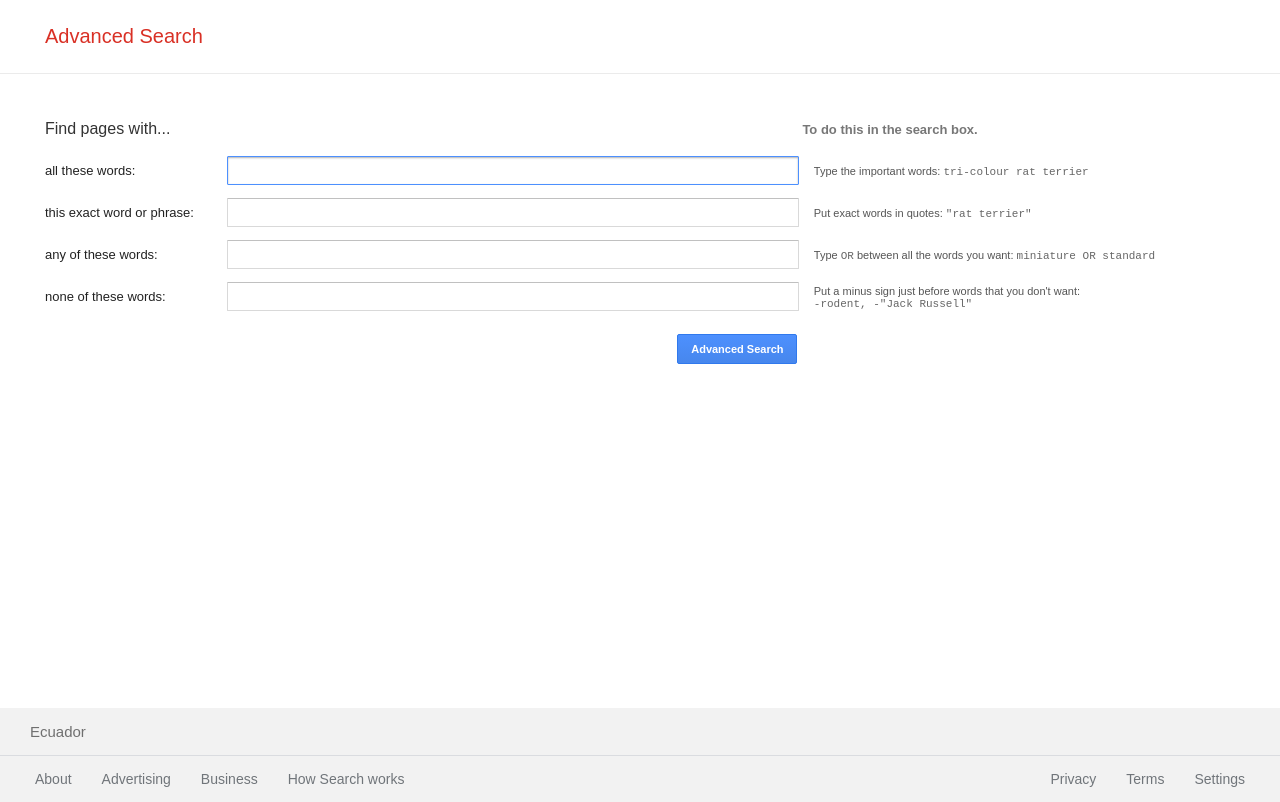
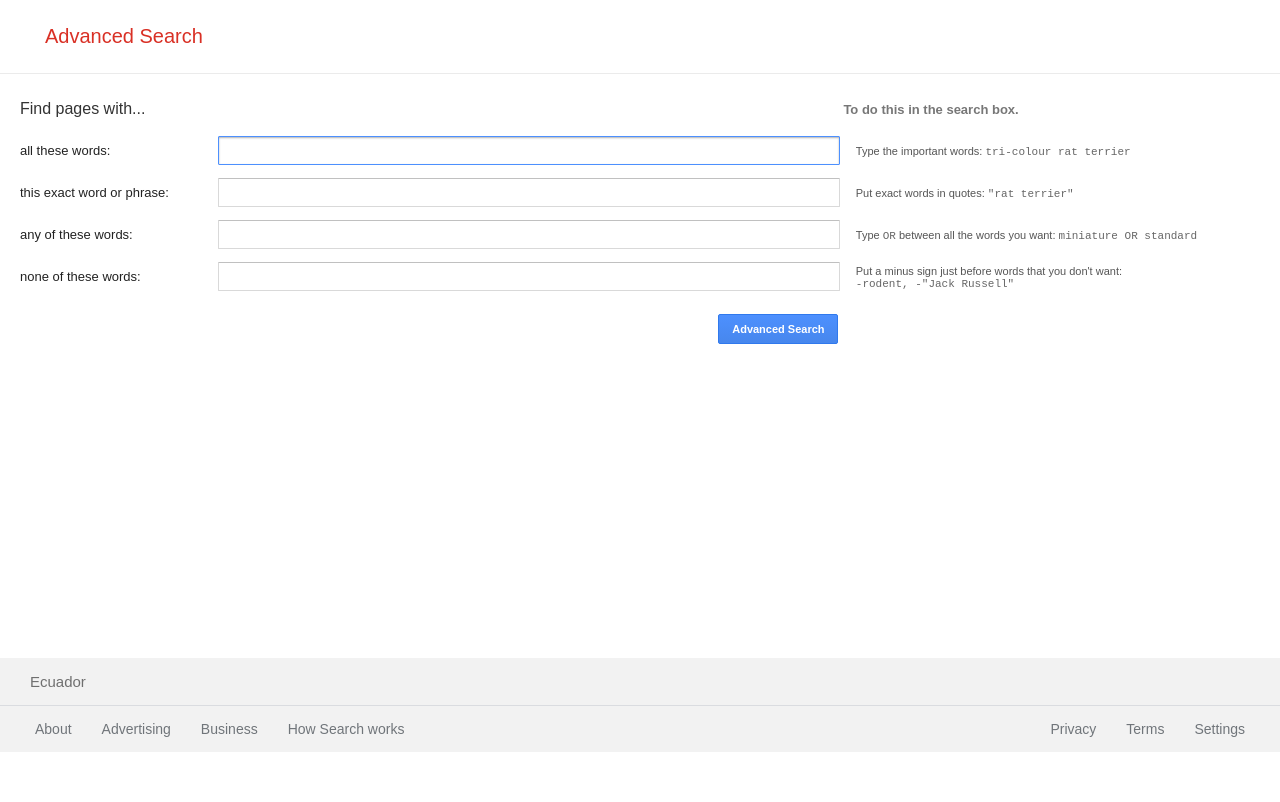
Before and after one commit to raulavilesrodriguez/google, a plain HTML site: page advanced.html in a window 1280 px wide. Shown: the part 48-850 px from the top of the page. After the commit the page ends 800 px from the top, so only its background shows below. Drawn offline with Linux system fonts and the light colour scheme.

Commit message:
actualización de estilo

```diff
--- a/advanced.html
+++ b/advanced.html
@@ -130,15 +130,15 @@
                     </div>
                 </form>
             </div>
-        </div>
 
             <div class="o3j99 container-offer">
                 <div class="offer1">
                     <div class="offer2">
-                    <a></a>
+
                     </div>
                 </div>
             </div>
+
             <footer class="o3j99 container-footer">
                 <div class="footer-pais">Ecuador</div>
                 <div class="footer-about">
@@ -160,5 +160,9 @@
                     </div>
                 </div>
             </footer>
+        </div>
+
+
+
     </body>
 </html>
--- a/styles.scss
+++ b/styles.scss
@@ -287,12 +287,13 @@ a.gb_f, span.gb_f {
 #hplogo {
     background: url(googlelogo.png) no-repeat;
     background-size: auto;
+    position:relative;
 }
 
 .a9nkvf {
     color: #4285f4;
     font: 16px/16px roboto-regular, arial, sans-serif;
-    position: relative;
+    position: absolute;
     left: 215px;
     top: 76px;
     white-space: nowrap;
@@ -439,8 +440,9 @@ footer.container-footer {
 
 
 .advanced-L3eUgb {
-    min-height: 100%;
-    margin: 0 auto -60px;
+    display: flex;
+    flex-direction: column;
+    height: 100%;
     .advanced-titulo {
         color: #d93025;
         font-size: 20px;
@@ -450,10 +452,9 @@ footer.container-footer {
         border-bottom: 1px solid #ebebeb;
     }
     .advanced-contenedor {
-        max-width: 1140px;
-        min-width: 200px;
-        width: 96%;
-        margin: 40px 2% 0 45px;
+        padding:20px;
+        flex-shrink: 0;
+        box-sizing: border-box;
         div.advanced-otByu1 {
             @extend %otByu;
             .advanced-I1Kbt {
```
Also changed, not shown: images.html (+10 -3 lines), styles.css, 2 other files. Lines whose indentation alone changed are shown as unchanged.
